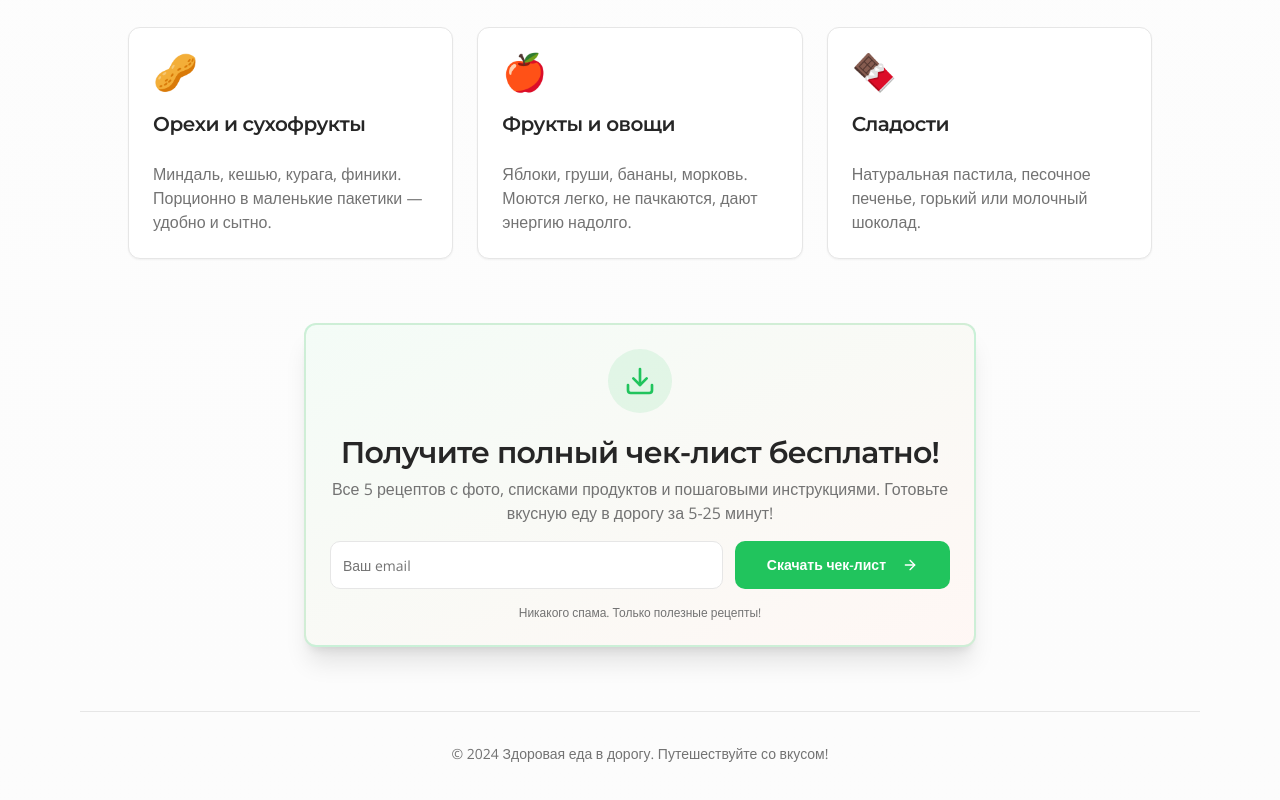
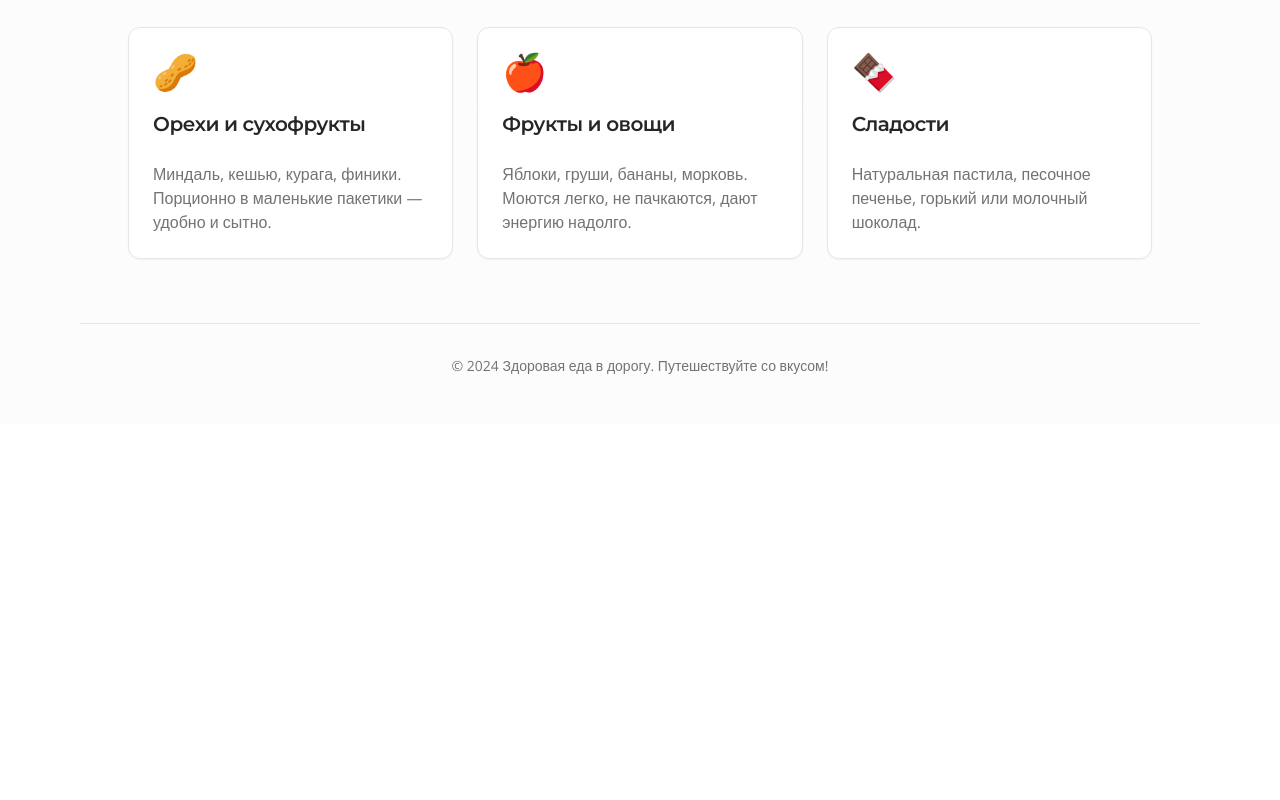
Before and after one commit to pr-poehali-dev/healthy-meals-travel, a React (Vite) app: page / in a window 1280 px wide. Shown: the part 4209-5009 px from the top of the page. After the commit the page ends 4633 px from the top, so only its background shows below. Built offline with nearby package versions, Linux system fonts and the light colour scheme.

Commit message:
Remove free checklist from page footer

```diff
--- a/src/pages/Index.tsx
+++ b/src/pages/Index.tsx
@@ -281,46 +281,6 @@ const Index = () => {
           </div>
         </section>
 
-        <section className="max-w-2xl mx-auto">
-          <Card className="bg-gradient-to-br from-primary/5 to-secondary/5 border-2 border-primary/20 shadow-xl">
-            <CardHeader className="text-center pb-4">
-              <div className="mx-auto bg-primary/10 w-16 h-16 rounded-full flex items-center justify-center mb-4">
-                <Icon name="Download" size={32} className="text-primary" />
-              </div>
-              <CardTitle className="text-3xl mb-3">
-                Получите полный чек-лист бесплатно!
-              </CardTitle>
-              <CardDescription className="text-base">
-                Все 5 рецептов с фото, списками продуктов и пошаговыми инструкциями.
-                Готовьте вкусную еду в дорогу за 5-25 минут!
-              </CardDescription>
-            </CardHeader>
-            <CardContent>
-              <form onSubmit={handleSubmit} className="flex flex-col sm:flex-row gap-3">
-                <Input
-                  type="email"
-                  placeholder="Ваш email"
-                  value={email}
-                  onChange={(e) => setEmail(e.target.value)}
-                  required
-                  className="flex-1 h-12 text-base"
-                />
-                <Button
-                  type="submit"
-                  size="lg"
-                  className="h-12 px-8 font-semibold bg-primary hover:bg-primary/90 text-primary-foreground"
-                >
-                  Скачать чек-лист
-                  <Icon name="ArrowRight" size={20} className="ml-2" />
-                </Button>
-              </form>
-              <p className="text-xs text-muted-foreground text-center mt-4">
-                Никакого спама. Только полезные рецепты!
-              </p>
-            </CardContent>
-          </Card>
-        </section>
-
         <footer className="mt-16 pt-8 border-t text-center text-sm text-muted-foreground">
           <p>© 2024 Здоровая еда в дорогу. Путешествуйте со вкусом!</p>
         </footer>
```
